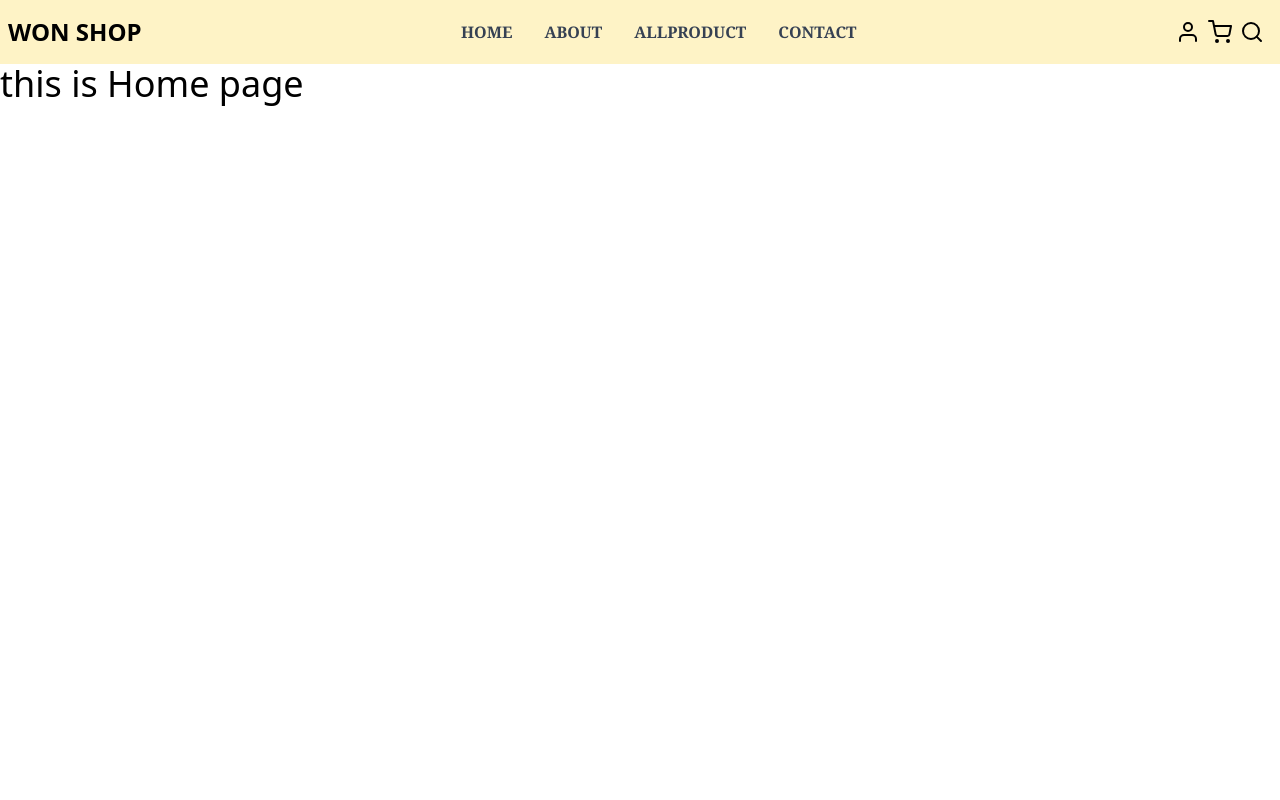
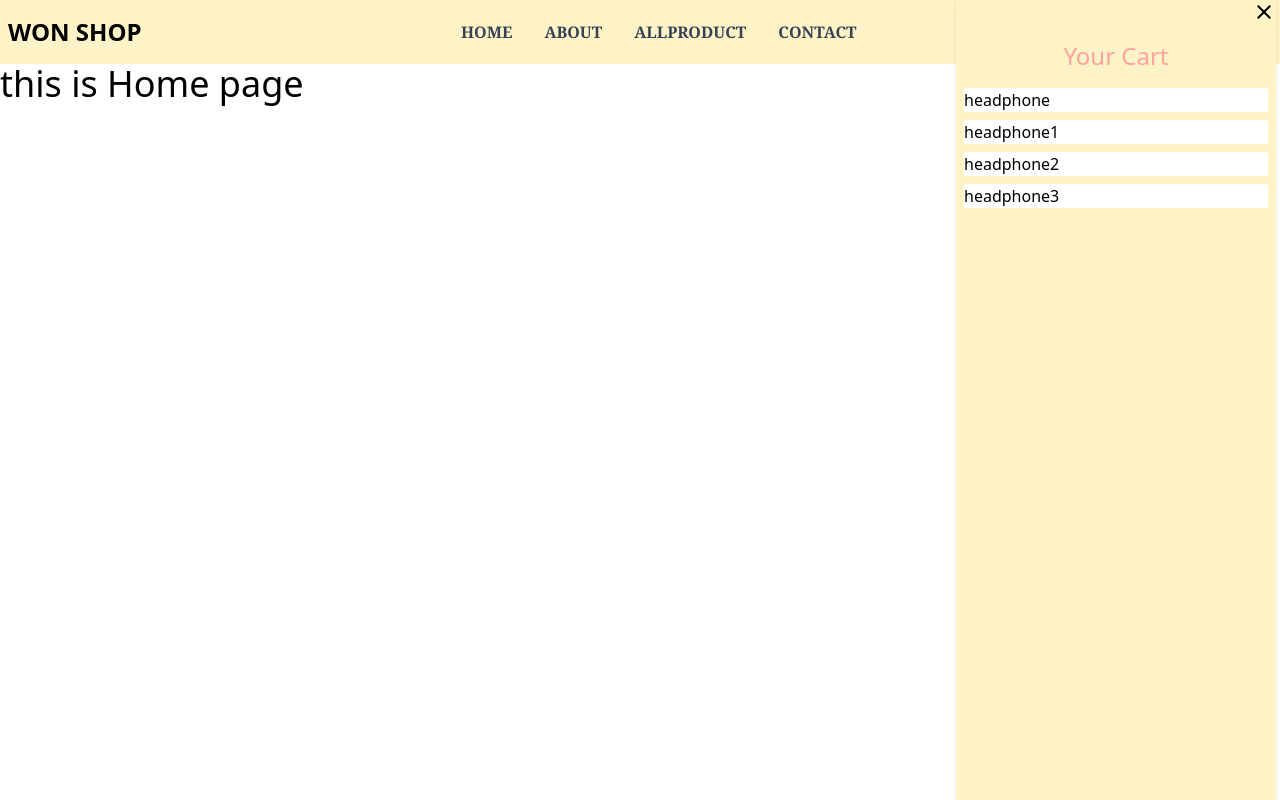
Before and after one commit to Sahadat-Hossen1/Ecommerce-Frontend, a React (Vite) app: page / in a window 1280 px wide. Both pictures are taken after a click on the item 1219 px from the left and 32 px from the top of the page. Built offline with nearby package versions, Linux system fonts and the light colour scheme.

Commit message:
shopping cart open and close done but cart show and design will add after fetching data

```diff
--- /dev/null
+++ b/src/Components/Cart/ShopingCart.jsx
@@ -0,0 +1,58 @@
+import React from "react";
+import { MdClose } from "react-icons/md";
+export default function ShopingCart({isCart,toggleCart}) {
+  const cartItems = [
+    {
+      productName: "headphone",
+      price: 120,
+      quantity: 4,
+      size: "m",
+      color: "red",
+      photo: "../../assets/Main-Logo.jpg",
+    },
+    {
+      productName: "headphone1",
+      price: 120,
+      quantity: 4,
+      size: "m",
+      color: "red",
+      photo: "../../assets/Main-Logo.jpg",
+    },
+    {
+      productName: "headphone2",
+      price: 120,
+      quantity: 4,
+      size: "m",
+      color: "red",
+      photo: "../../assets/Main-Logo.jpg",
+    },
+    {
+      productName: "headphone3",
+      price: 120,
+      quantity: 4,
+      size: "m",
+      color: "red",
+      photo: "../../assets/Main-Logo.jpg",
+    },
+  ];
+  return (
+    <div className="  w-full h-screen bg-amber-100 shadow-sm">
+     <div className="  flex justify-end ">
+        <MdClose className="w-6 h-6" onClick={toggleCart}/>
+        </div>
+      <h1 className="text-red-300 text-2xl text-center py-4">Your Cart</h1>
+      <div className="flex flex-col gap-2 px-2 rounded-md">
+        {cartItems.map((cart) => (
+          <div key={cart.productName}
+          className="bg-white flex ">
+            {/* <img src={cart.photo}  alt="cartphot" className="w-1/3" /> */}
+            <div className="w-2/3">
+
+            <h2> {cart.productName} </h2>
+            </div>
+          </div>
+        ))}
+      </div>
+    </div>
+  );
+}
--- a/src/Components/Share/Nav/Nav.jsx
+++ b/src/Components/Share/Nav/Nav.jsx
@@ -9,6 +9,7 @@ import {
 
 import { MdClose } from "react-icons/md";
 import SearchBar from "./SearchBar";
+import ShopingCart from "../../Cart/ShopingCart";
 
 export default function Nav() {
   const [isOpen, setIsOpen] = useState(false);
@@ -22,6 +23,11 @@ export default function Nav() {
     // alert()
     setIsOpnSearch(!isOpenSearch);
   };
+  // for shoping cart
+  const [isCart,setIsCart]=useState(false)
+  const toggleCart=()=>{
+    setIsCart(!isCart)
+  }
   // this for ul items
   const ulItems = (
     <>
@@ -79,7 +85,7 @@ export default function Nav() {
               <FiUser className="w-4 h-4  md:w-6 md:h-6" />
             </NavLink>
             </li>
-            <li>
+            <li onClick={toggleCart}>
               <FiShoppingCart className="w-4 h-4  md:w-6 md:h-6" />
             </li>
             {/* for search icon */}
@@ -88,6 +94,7 @@ export default function Nav() {
             </li>
           </ul>
         </div>
+        {/* for showing searchbar in nave */}
         {isOpenSearch && (
           <div className=" absolute top-1/2 right-1 transform -translate-y-1/2 w-3/5 md:w-1/4  bg-gray-100 transition-all duration-1000">
             <SearchBar
@@ -96,7 +103,16 @@ export default function Nav() {
             />
           </div>
         )}
-      </nav>
+      {/* for show shoping cart */}
+      {isCart && (
+          <div className=" absolute top-0 right-1 w-1/2 md:w-1/4">
+            <ShopingCart
+              isCart={isCart}
+              toggleCart={toggleCart}
+            />
+          </div>
+        )}
+        </nav>
     </div>
   );
 }
```
